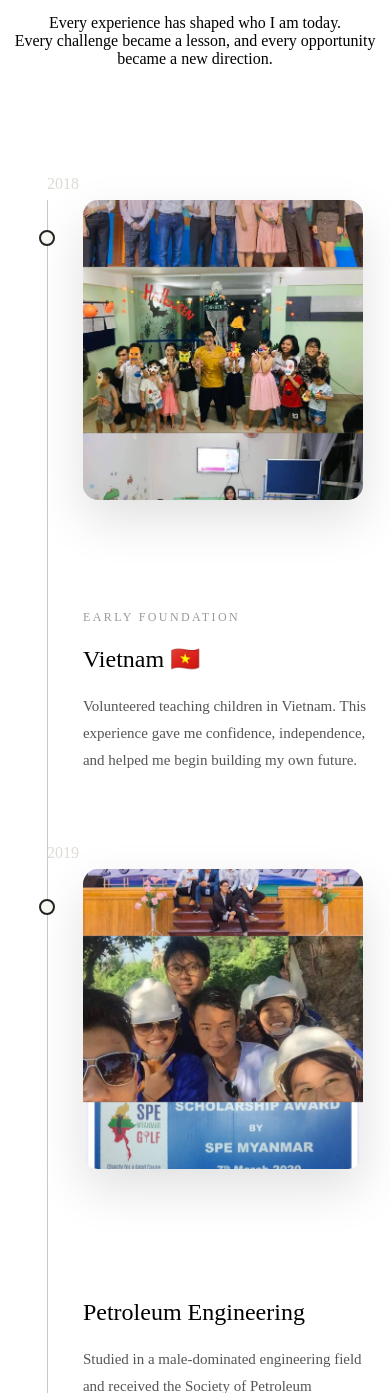
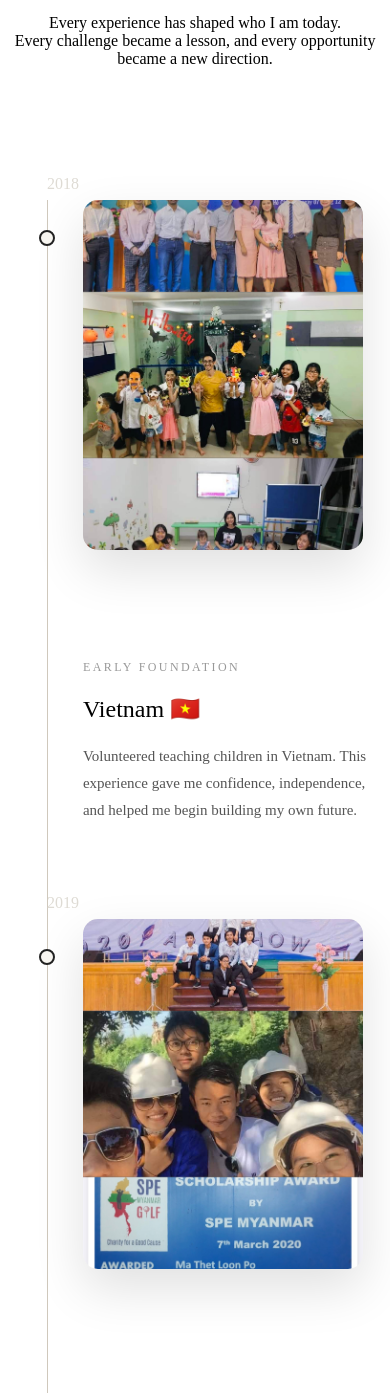
Before and after one commit to po-12365/thet-loon-po-portfolio, a Django app: page /journey/ in a window 390 px wide. Shown: the part 193-1586 px from the top of the page. Run offline with Django 5.2, Linux system fonts and the light colour scheme.

Commit message:
Fix journey page layout, reflection section, and image sizing

```diff
--- a/portfolio/static/portfolio/journey.css
+++ b/portfolio/static/portfolio/journey.css
@@ -255,7 +255,7 @@ html {
 
     width:280px;
 
-    height:300px;
+    height:360px;
 
     overflow:hidden;
 
@@ -656,7 +656,7 @@ html {
 
     width:280px;
 
-    height:300px;
+    height:350px;
 
     margin:0;
 
--- a/portfolio/templates/portfolio/journey.html
+++ b/portfolio/templates/portfolio/journey.html
@@ -594,6 +594,9 @@ onclick="openImage(this)">
     and I cannot wait to see where it takes me next.
 
     </p>
+
+   </section>
+
 <script>
 
 const items = document.querySelectorAll(".journey-item");
```
